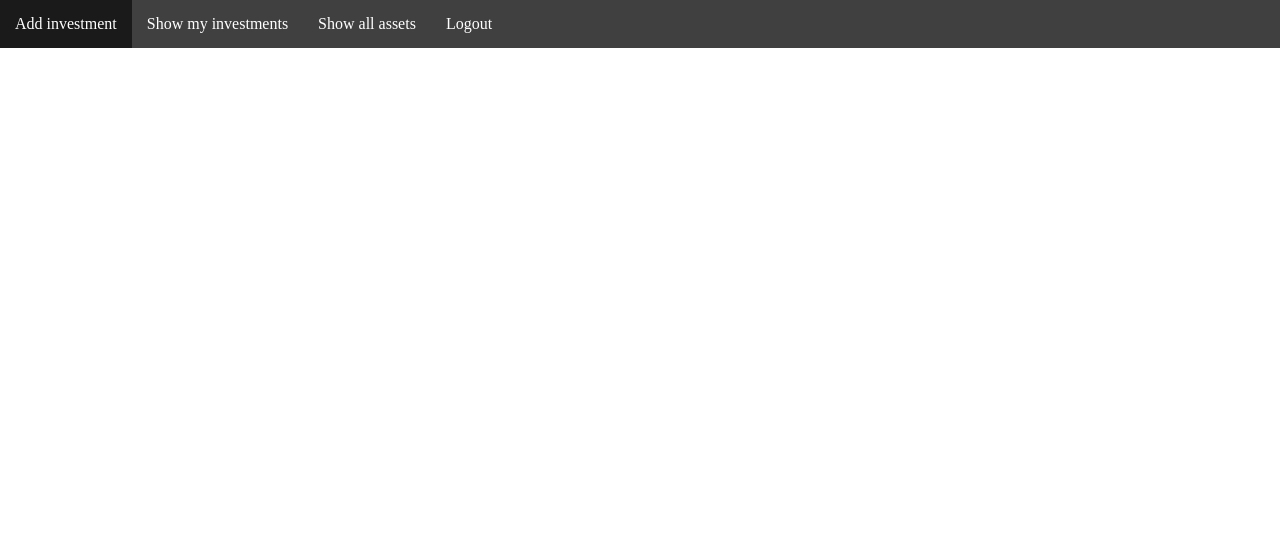
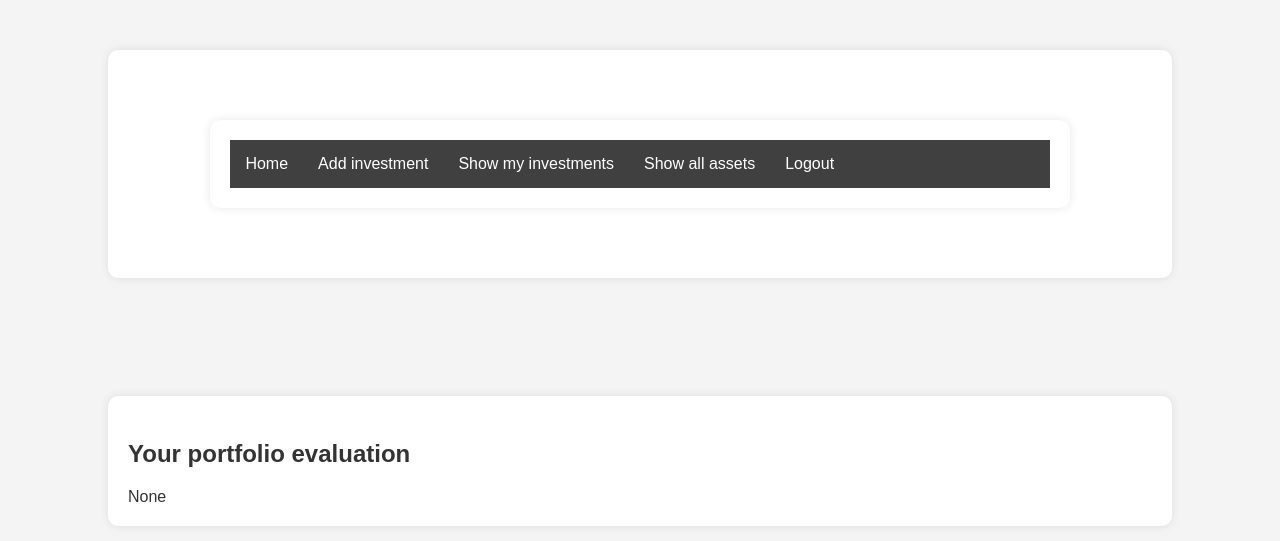
Before and after one commit to jkosxz/portfolio-web-app, a Django app: page / in a window 1280 px wide. Shown: the top 541 px of the page. Run offline with Django 4.2, Linux system fonts and the light colour scheme; the visitor is signed in with stand-in values (Sample User, id 1); data that the repository does not hold is empty; parts of the project's set-up code (start-up, migrations or seed data) failed here and were passed over.

Commit message:
add portfolio evaluation

```diff
--- a/investments/templates/investments/addInvestment.html
+++ b/investments/templates/investments/addInvestment.html
@@ -1,4 +1,4 @@
-{% extends 'investments/index.html' %}
+{% extends 'investments/navbar.html' %}
 
 {% block content %}
   {% if user.is_authenticated %}
--- a/investments/templates/investments/delInvestment.html
+++ b/investments/templates/investments/delInvestment.html
@@ -1,4 +1,4 @@
-{% extends 'investments/index.html' %}
+{% extends 'investments/navbar.html' %}
 
 {% block content %}
 
--- a/investments/templates/investments/index.html
+++ b/investments/templates/investments/index.html
@@ -1,4 +1,8 @@
-{% load static %}
+{% extends 'investments/navbar.html' %}
+
+{% block content %}
+
+{% if user.is_authenticated %}
 <!DOCTYPE html>
 <html lang="en">
 <head>
@@ -7,40 +11,15 @@
     <meta name="viewport" content="width=device-width, initial-scale=1.0">
     <link rel="stylesheet" href="static/style.css">
 </head>
-<nav class="navbar navbar-dark bg-dark">
-  <div class="container-fluid">
-    <div class="collapse navbar-collapse" id="navbarSupportedContent">
-      <ul class="navbar-nav me-auto mb-2 mb-lg-0">
-      {% if user.is_authenticated %}
-        <li class="nav-item">
-            <a class="nav-link" href="{% url 'add_investment' %}">Add investment</a>
-        </li>
-        <li>
-            <a class="nav-link" href="{% url 'show_users_investments' %}">Show my investments</a>
-        </li>
-        <li>
-            <a class="nav-link" href="{% url 'show_all_assets' %}">Show all assets</a>
-        </li>
-        <li class="nav-item">
-            <a class="nav-link" href="{% url 'logout_user' %}">Logout</a>
-        </li>
-      {% else %}
-        <li class="nav-item">
-          <a class="nav-link" href="{% url 'index' %}">Home</a>
-        </li>
-        <li class="nav-item">
-          <a class="nav-link" href="{% url 'login_user' %}">Login</a>
-        </li>
+    <div>
+        <body>
+            <p>Your portfolio evaluation</p>
+            {{ portfolio_evaluation }}
+        </body>
+    </div>
+{% else %}
+    <p>You are not authenticated</p>
+{% endif %}
 
-      {% endif %}
-
-      </ul>
-    </div>
-  </div>
-</nav>
-<br>
-{% block content %}
 
 {% endblock %}
-
-</html>
--- a/investments/templates/investments/investment.html
+++ b/investments/templates/investments/investment.html
@@ -1,4 +1,4 @@
-{% extends 'investments/index.html' %}
+{% extends 'investments/navbar.html' %}
 
 <!DOCTYPE html>
 <html lang="en">
@@ -17,7 +17,6 @@
 <br>
 <table>
     <tr>
-        <th>ID</th>
         <th>Name</th>
         <th>Symbol</th>
         <th>Price bought</th>
@@ -27,7 +26,6 @@
         <th>Delete</th>
     </tr>
        <tr>
-           <td>{{ investment.id }}</td>
            <td>{{ investment.name }}</td>
            <td>{{ investment.symbol }}</td>
            <td>{{ investment.price_bought }}</td>
--- /dev/null
+++ b/investments/templates/investments/navbar.html
@@ -0,0 +1,49 @@
+{% load static %}
+<!DOCTYPE html>
+<html lang="en">
+<head>
+    <meta charset="UTF-8">
+    <meta http-equiv="X-UA-Compatible" content="IE=edge">
+    <meta name="viewport" content="width=device-width, initial-scale=1.0">
+    <link rel="stylesheet" href="static/style.css">
+</head>
+<nav class="navbar navbar-dark bg-dark">
+  <div class="container-fluid">
+    <div class="collapse navbar-collapse" id="navbarSupportedContent">
+      <ul class="navbar-nav me-auto mb-2 mb-lg-0">
+      {% if user.is_authenticated %}
+        <li class="nav-item">
+            <a class="nav-link" href="{% url 'index' %}">Home</a>
+        </li>
+        <li class="nav-item">
+            <a class="nav-link" href="{% url 'add_investment' %}">Add investment</a>
+        </li>
+        <li>
+            <a class="nav-link" href="{% url 'show_users_investments' %}">Show my investments</a>
+        </li>
+        <li>
+            <a class="nav-link" href="{% url 'show_all_assets' %}">Show all assets</a>
+        </li>
+        <li class="nav-item">
+            <a class="nav-link" href="{% url 'logout_user' %}">Logout</a>
+        </li>
+      {% else %}
+        <li class="nav-item">
+          <a class="nav-link" href="{% url 'index' %}">Home</a>
+        </li>
+        <li class="nav-item">
+          <a class="nav-link" href="{% url 'login_user' %}">Login</a>
+        </li>
+
+      {% endif %}
+
+      </ul>
+    </div>
+  </div>
+</nav>
+<br>
+{% block content %}
+
+{% endblock %}
+
+</html>
--- a/investments/templates/investments/show_assets.html
+++ b/investments/templates/investments/show_assets.html
@@ -1,4 +1,4 @@
-{% extends 'investments/index.html' %}
+{% extends 'investments/navbar.html' %}
 
 {% block content %}
 
--- a/investments/templates/investments/show_users_investments.html
+++ b/investments/templates/investments/show_users_investments.html
@@ -1,4 +1,4 @@
-{% extends 'investments/index.html' %}
+{% extends 'investments/navbar.html' %}
 
 <!DOCTYPE html>
 <html lang="en">
@@ -16,14 +16,12 @@
 <div>
 <table>
     <tr>
-        <th>ID</th>
         <th>Name</th>
         <th>Symbol</th>
         <th>Delete</th>
     </tr>
         {% for investment in investments %}
         <tr>
-            <td>{{ investment.id }}</td>
             <td>{{ investment.name }}</td>
             <td>{{ investment.symbol }}</td>
             <td> <a href="/investment?id={{ investment.id }}"> Show details </a> </td>
--- a/investments/views.py
+++ b/investments/views.py
@@ -5,6 +5,18 @@
 from investments.api_utils.api_fetcher import get_all_symbols, get_prices, get_current_prices
 from django.http import HttpResponse
 from django.contrib.auth.models import User
+
+
+def evaluate_users_investments(request):
+    users_investments = Investment.objects.filter(username=request.user.username)
+    if len(users_investments) == 0:
+        return None
+
+    res = 0
+    for investment in users_investments:
+        res += investment.get_current_price
+
+    return res/len(users_investments)
 
 
 def refresh_prices(request):
@@ -38,8 +50,8 @@
 
 
 def index(request):
-    portfolio = Investment.objects.all()
-    return render(request, 'investments/index.html', {'portfolio': portfolio})
+    evaluation = evaluate_users_investments(request)
+    return render(request, 'investments/index.html', {'portfolio_evaluation': evaluation})
 
 
 def add_investment(request):
@@ -73,6 +85,7 @@
     refresh_prices(request)
 
     investments = Investment.objects.filter(username=request.user.username)
+    print(request.user.username, investments)
     users_assets = []
     for investment in investments:
         users_assets.append(investment.symbol)
--- a/static/style.css
+++ b/static/style.css
@@ -1,5 +1,29 @@
-body{
-    margin: 0px;
+body {
+    font-family: Arial, sans-serif;
+    background-color: #f4f4f4;
+    color: #333;
+    margin: 0;
+    padding: 0;
+}
+
+div {
+    width: 80%;
+    margin: 50px auto;
+    background-color: #fff;
+    padding: 20px;
+    border-radius: 10px;
+    box-shadow: 0 0 10px rgba(0, 0, 0, 0.1);
+}
+
+p {
+    font-size: 24px;
+    font-weight: bold;
+    margin-bottom: 20px;
+}
+
+span {
+    font-size: 18px;
+    color: #007bff;
 }
 main{
     margin-left: 20px;
--- a/users/templates/auth/register.html
+++ b/users/templates/auth/register.html
@@ -68,7 +68,7 @@
 
         <button class="register-button" type="submit">Register</button>
     </form>
-    <form action={% url 'login_redirect' %}>
+    <form action={% url 'login_user' %}>
         <button class="button">Login</button>
     </form>
 </body>
--- a/users/views.py
+++ b/users/views.py
@@ -11,9 +11,7 @@
         username = request.POST['username']
         password = request.POST['password']
         user = authenticate(request, username=username, password=password)
-        print("User logging in")
         try:
-            print("user is not none")
             login(request, user)
             return redirect('index')
         except:
```
